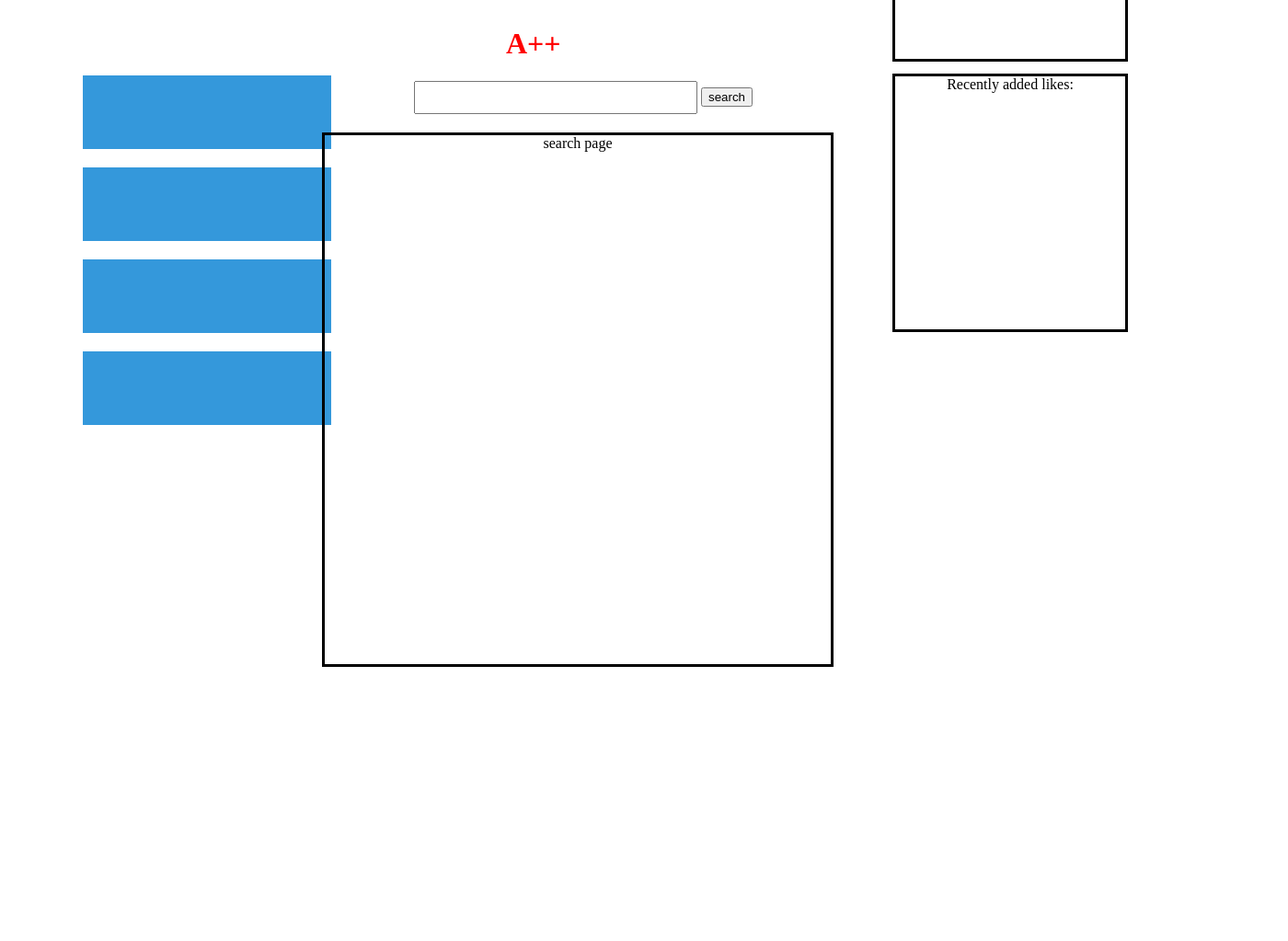
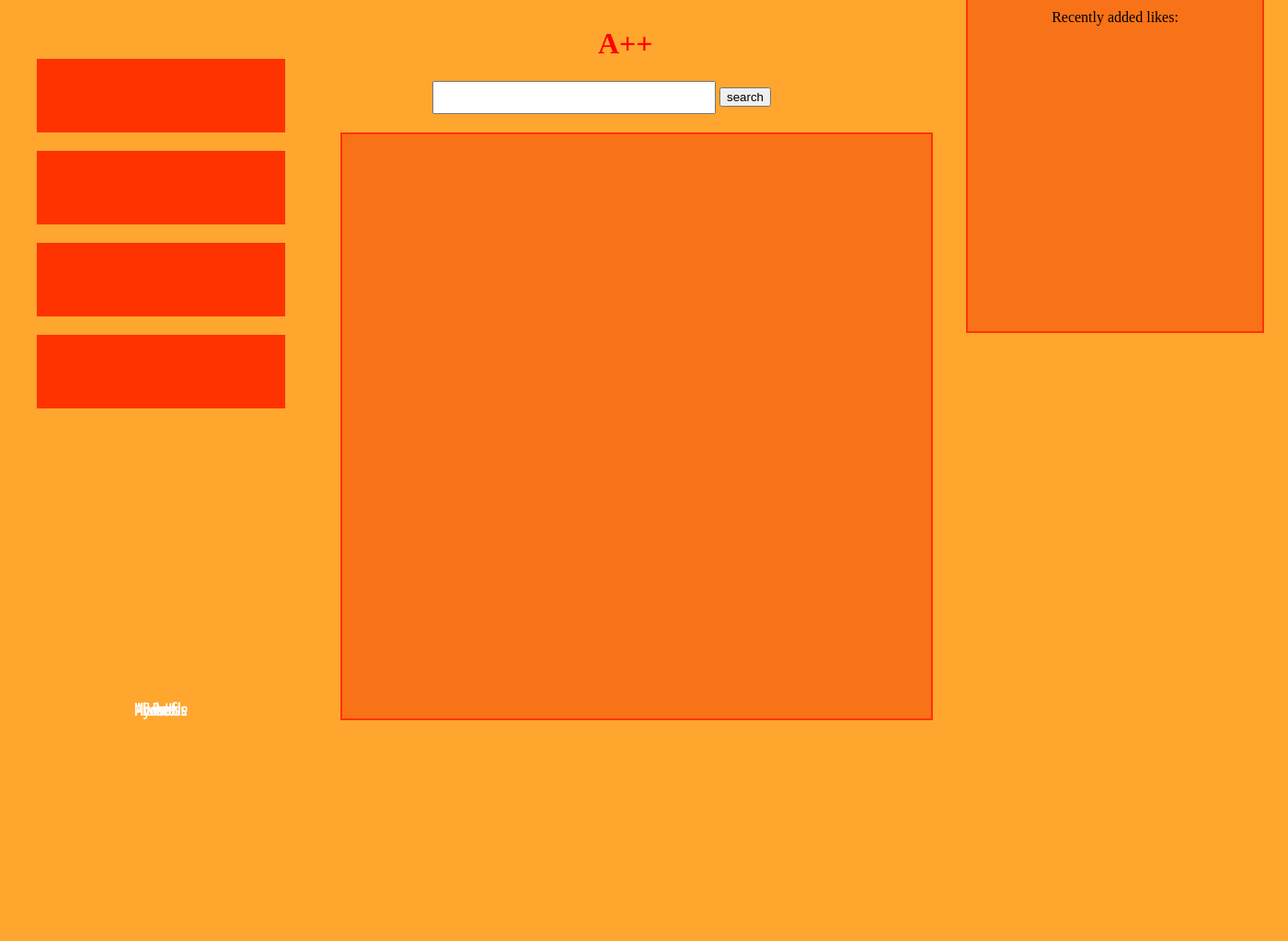
Before and after one commit to Liam42017310/CSSI-final, a Python web app: template buildmymusic/templates/search.html in a window 1400 px wide. Shown: the top 1023 px of the page at 92% size. Before the commit the page ends 725 px from the top, so only its background shows below. Run offline with Jinja, Linux system fonts and the light colour scheme; the template is opened without the code that fills it, so the values that code supplies are empty; some libraries are stand-ins or nearby versions.

Commit message:
starting over

```diff
--- a/buildmymusic/app.yaml
+++ b/buildmymusic/app.yaml
@@ -8,6 +8,8 @@
 - url: /favicon\.ico
   static_files: favicon.ico
   upload: favicon\.ico
+- url: /scripts
+  static_dir: scripts
 - url: /stylesheets
   static_dir: stylesheets
 - url: .*
--- a/buildmymusic/stylesheets/default.css
+++ b/buildmymusic/stylesheets/default.css
@@ -1,112 +1,73 @@
-h1{float:left;
+@import url(http://fonts.googleapis.com/css?family=PT+Sans);
+@import url(http://fonts.googleapis.com/css?family=Yanone+Kaffeesatz);
+
+body{
+      margin-left: 50px;
+      margin-right:100px;
+      position:relative;
+      background: #FFA62F;
+      left: -50px;
+    }
+h1{
+      float:left;
       clear:both;
       position:relative;
       color: red;
- left: 500px;}
-body{margin-left: 50px;
-margin-right:100px;}
+      left: 650px;
+}
 
 #searching{
             float:left;
             clear:both;
             position:relative;
-          left:400px;}
+            left:470px;
+          }
+#search{
+          position:relative;
+          top:10px;
+        }
 
-.centerbox{
-          /*position: fixed;*/
-          width: 550px;
-          height: 575px;
-          border: 3px solid black;
-          /*left: 450px;
-          top: 200px;*/
+.centerbox {
+  /* position: fixed; */
+              padding-top: 10px;
+              padding-right: 20px;
+              padding-left: 20px;
+              width: 600px;
+              height: 625px;
+              border: 2px solid #FF3300;
               float: left;
               margin-left: 50px;
               clear: both;
-          left: 250px;
+              left: 320px;
               top: 20px;
               margin-right: 50px;
               position: relative;
               overflow: scroll;
+              background-color: #F87217;
             }
 
-
-/*#profile {
-  position: fixed;
-  background: white;
-  border: 3px solid black;
-  height: 60px;
-  width: 230px;
-  left:90px;
-  top:275px;
-}*/
-/*#likes {
-  position: fixed;
-  background: white;
-  border: 3px solid black;
-  height: 60px;
-  width: 230px;
-  left:90px;
-  top:375px;
-}
-#events {
-  position: fixed;
-  background: white;
-  border: 3px solid black;;
-  height: 60px;
-  width: 230px;
-  left:90px;
-  top:475px;
+#results{
+          color:white;
+          font-family: "PT Sans";
         }
 
-#aboutus {
-  position: fixed;
-  background: white;
-  border: 3px solid black;
-  height: 60px;
-  width: 230px;
-  left:90px;
-  top:575px;
-}*/
-/*body{
-      min-width: 1300px;
-      min-height: 700px;
-}*/
-.recentlikes{
-           /*position: fixed;*/
-           width: 250px;
-           height: 275px;
-           border: 3px solid black;
-           left: 1100px;
-           top: 150px;
-           float: left;
-            clear: left;
+.buttons {
+            margin-right: 25px;
+            margin-bottom: 50px;
+            margin-top: 50px;
             position: relative;
-            top: -650px;
-            left: 920px;
-            margin-right: 25px;
-            margin-top: 25px;
-            margin-bottom: 25px;
+            top: -500px;
+            clear: both;
+            left: 95px;
           }
-.recentevents{
-          /*position: fixed;*/
-           width: 250px;
-           height: 275px;
-           border: 3px solid black;
-           left: 1100px;
-           top: 475px;
-           float: left;
-           clear: both;
-           position: relative;
-           left: 920px;
-           top: -1250px;
-          }
+
 #profile {
 /*position: fixed;*/
-  font-family: Georgia;
+            font-family: "Yanone Kaffeesatz";
             color: #ffffff;
             font-size: 20px;
             border-radius: px;
-  background: #3498db;
+            background: #FF3300;
             padding: 10px 20px 10px 20px;
             text-decoration: none;
             left:90px;
@@ -117,11 +78,11 @@
 
 #likes {
 /*position: fixed;*/
-font-family: Georgia;
+          font-family: "Yanone Kaffeesatz";
           color: #ffffff;
           font-size: 20px;
           border-radius: px;
-background: #3498db;
+          background: #FF3300;
           padding: 10px 20px 10px 20px;
           text-decoration: none;
           left:90px;
@@ -132,11 +93,11 @@
 
 #events {
 /*position: fixed;*/
-font-family: Georgia;
+            font-family: "Yanone Kaffeesatz";
             color: #ffffff;
             font-size: 20px;
             border-radius: px;
-background: #3498db;
+            background: #FF3300;
             padding: 10px 20px 10px 20px;
             text-decoration: none;
             left:90px;
@@ -147,11 +108,11 @@
 
 #aboutus {
 /*position: fixed;*/
-font-family: Georgia;
+            font-family: "Yanone Kaffeesatz";
             color: #ffffff;
             font-size: 20px;
             border-radius: px;
-background: #3498db;
+            background: #FF3300;
             padding: 10px 20px 10px 20px;
             text-decoration: none;
             left:90px;
@@ -160,21 +121,56 @@
             width: 230px;
           }
 
-.buttons{
-          margin-right: 25px;
-          margin-bottom: 50px;
-          margin-top: 50px;
+
+#thumbsuplike{border: 1px solid black;}
+
+#logout{
           position: relative;
-          bottom: 500px;
-          clear: both;
+          left:180px;
+          top: -525px;
+          font-family: "Yanone Kaffeesatz";
+          color: white;
        }
 
-/*.btn:hover {
-  background: #3cb0fd;
-  background-image: -webkit-linear-gradient(top, #3cb0fd, #3498db);
-  background-image: -moz-linear-gradient(top, #3cb0fd, #3498db);
-  background-image: -ms-linear-gradient(top, #3cb0fd, #3498db);
-  background-image: -o-linear-gradient(top, #3cb0fd, #3498db);
-  background-image: linear-gradient(to bottom, #3cb0fd, #3498db);
-  text-decoration: none;
-}*/
+#gohome{
+         position: relative;
+         left:80px;
+
+       }
+
+.recentevents {
+ /* position: fixed; */
+                 width: 300px;
+                 height: 340px;
+                 border: 2px solid #FF3300;
+                 float: left;
+                 clear: both;
+                 position: relative;
+                 left: 1050px;
+                 top: -1580px;
+                 padding-top: 10px;
+                 padding-left: 10px;
+                 padding-bottom: 10px;
+                 padding-right: 10px;
+                 background-color: #F87217;
+             }
+
+.recentlikes {
+ /* position: fixed; */
+               width: 300px;
+               height: 340px;
+               border: 2px solid #FF3300;
+               float: left;
+               clear: left;
+               position: relative;
+               top: -790px;
+               left: 1050px;
+               margin-right: 25px;
+               margin-top: 25px;
+               margin-bottom: 25px;
+               padding-top: 10px;
+               padding-left: 10px;
+               background-color: #F87217;
+               padding-bottom: 10px;
+               padding-right: 10px;
+           }
--- a/buildmymusic/templates/search.html
+++ b/buildmymusic/templates/search.html
@@ -20,9 +20,10 @@
       </div>
     </form>
     <br>
-    <br>
     <center><div class = "centerbox">
-      search page
+
+
+
     </center></div>
 
     <div class="leftbox">
```
Also changed, not shown: buildmymusic/templates/default.html (+17 -8 lines), buildmymusic/scripts/script1.js (added). Lines whose indentation alone changed are shown as unchanged.
